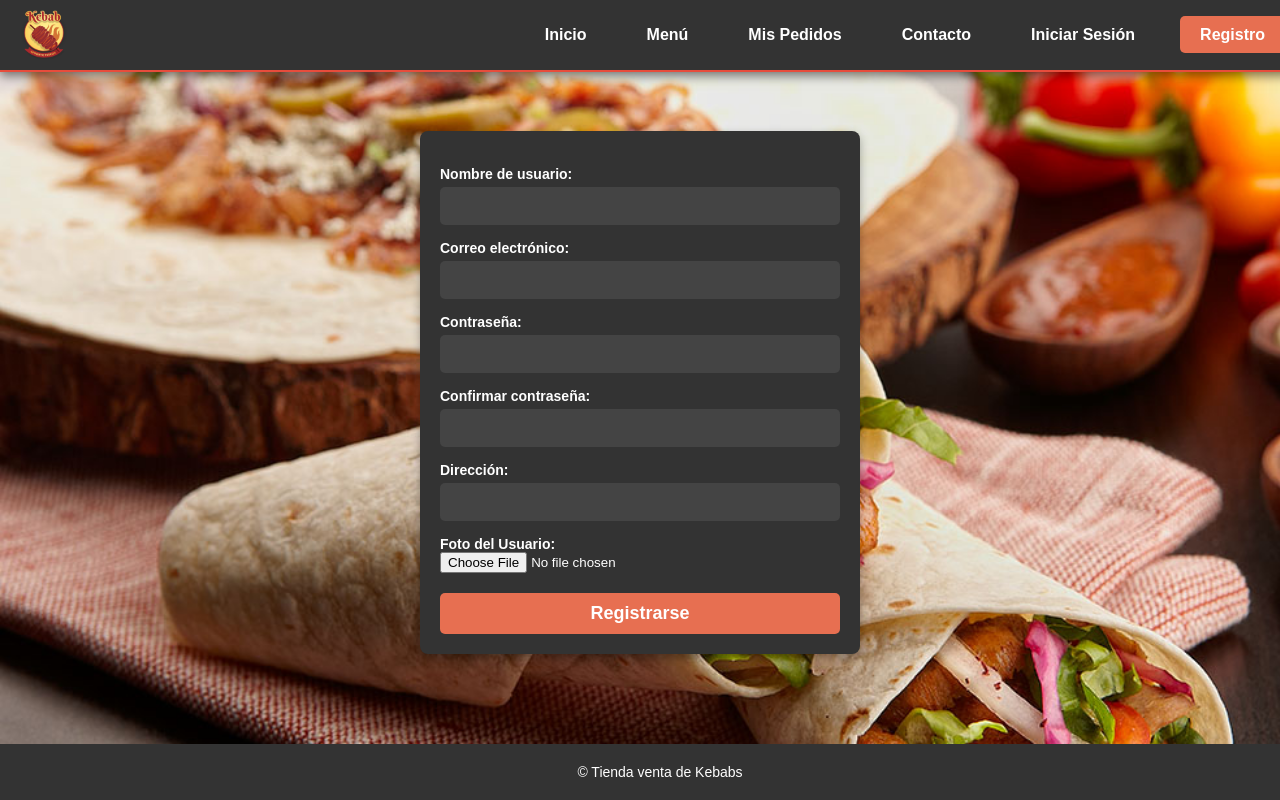
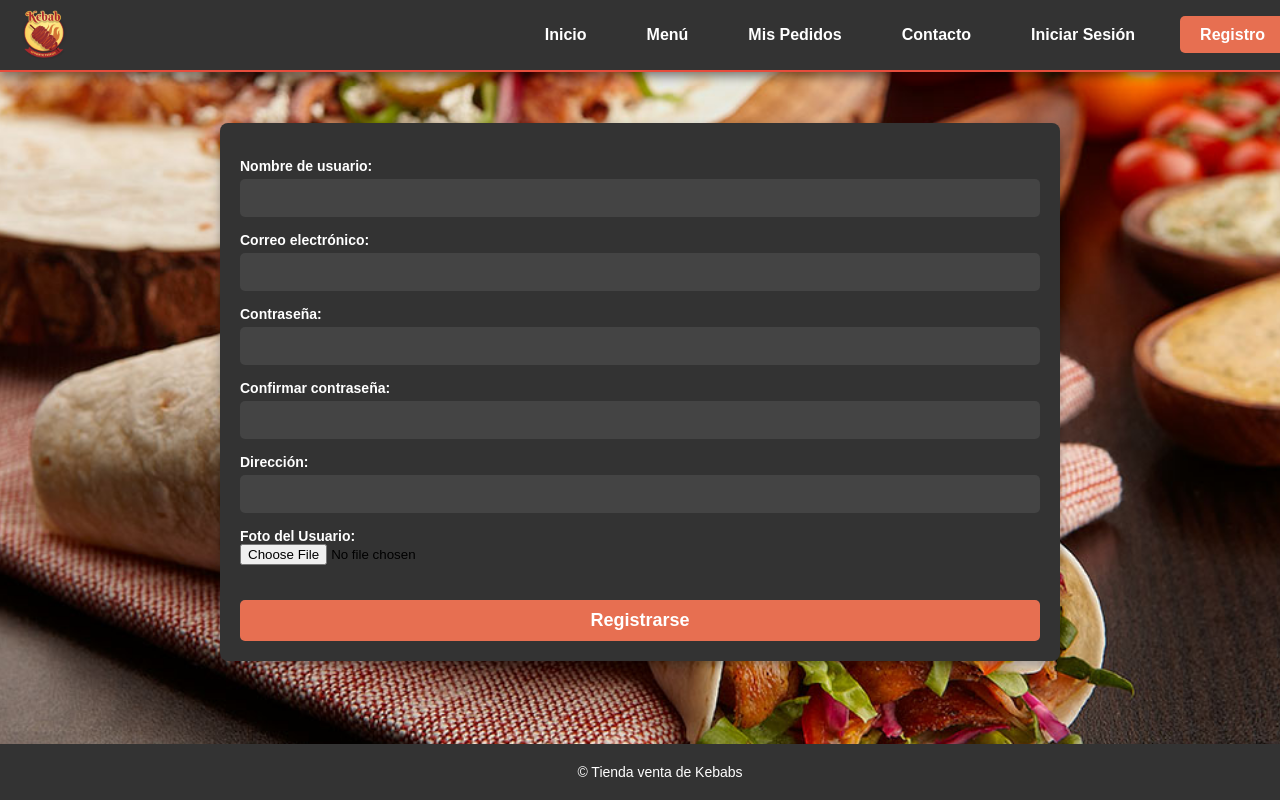
Before and after one commit to JoseMaria1023/ProyectoKebabs, a PHP site: page /vistas_generales/registro.php in a window 1280 px wide. Run offline with PHP 8.4, Linux system fonts and the light colour scheme.

Commit message:
Cambios menores

```diff
--- a/css/header.css
+++ b/css/header.css
@@ -51,3 +51,6 @@ nav ul li a.button {
 nav ul li a.button:hover {
     background-color: #d05a4d;
 }
+h1{
+    font-size: 90%;
+}
--- a/css/registro.css
+++ b/css/registro.css
@@ -3,28 +3,48 @@ body {
     justify-content: center;
     align-items: center;
     height: 100vh;
-    background-color: #f4f4f4;
     font-family: Arial, sans-serif;
     margin: 0;
     background-image: url("../imagenes/durum-d-beef.jpg");
     background-repeat: no-repeat;
     background-size: 120%;
-
+    background-position: center;
 }
 
-h2 {
-    text-align: center;
-    color: #333;
+#preview-container {
+    margin-top: 10px;
+    width: 250px;
+    display: flex;
+    justify-content: left;
+    align-items: left;
+    overflow: hidden;
+}
+
+#preview {
+    max-width: 100%;
+    max-height: 100%;
+    object-fit: cover;
 }
 
 form {
+    display: flex;
+    flex-direction: column;
+    align-items: flex-start;
     width: 100%;
-    max-width: 400px;
+    max-width: 800px;
     padding: 20px;
     background-color: #333;
     border-radius: 8px;
     box-shadow: 0 4px 10px rgba(0, 0, 0, 0.3);
-    color: white;
+}
+
+form .image-preview {
+    margin-bottom: 20px;
+}
+
+form div {
+    width: 100%;
+    margin-bottom: 15px;
 }
 
 form label {
@@ -32,22 +52,24 @@ form label {
     margin-top: 15px;
     font-weight: bold;
     font-size: 14px;
+    color: #fff;
 }
 
-form input[type="text"],form input[type="email"],form input[type="password"] {
+form input[type="text"],form input[type="email"],form input[type="password"],form textarea {
     width: 100%;
     padding: 10px;
     margin-top: 5px;
     border: none;
     border-radius: 5px;
     background-color: #444;
+    font-size: 16px;
     color: #fff;
-    font-size: 16px;
     box-sizing: border-box;
 }
 
-form input::placeholder {
-    color: #bbb;
+form textarea {
+    resize: vertical;
+    height: 100px;
 }
 
 form button {
@@ -57,10 +79,10 @@ form button {
     border: none;
     border-radius: 5px;
     background-color: #e76f51;
-    color: white;
     font-size: 18px;
     font-weight: bold;
     cursor: pointer;
+    color: #fff;
 }
 
 form button:hover {
```
Also changed, not shown: css/MostrarKebab.css (+6 -6 lines).
